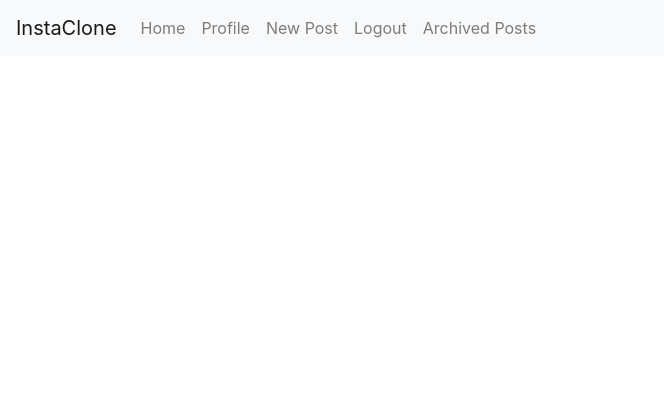
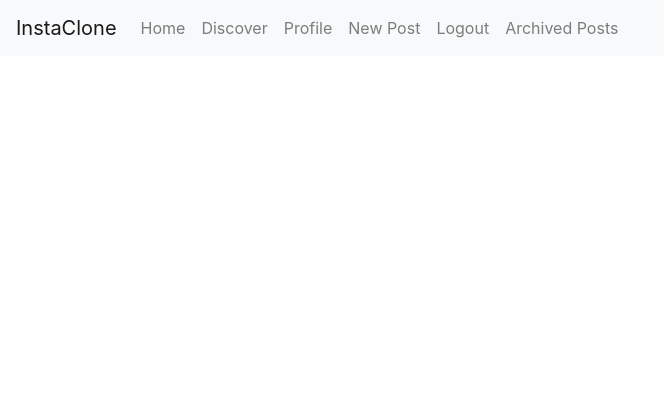
Before and after one commit to forty9unbeaten/instaClone, a Django app: page / in a window 1280 px wide. Shown: the top 420 px of the page, without its empty margins (0-664 px from the left). Run offline with Django 3.2, Linux system fonts and the light colour scheme; the visitor is signed in with stand-in values (Sample User, id 1); data comes from the database, SQL or seed files in the repository; data that the repository does not hold is empty; some libraries are stand-ins or nearby versions.

Commit message:
Homepage only people you follow, discover page working

```diff
--- a/instaPost/urls.py
+++ b/instaPost/urls.py
@@ -3,6 +3,7 @@ from . import views
 
 url_patterns = [
     path('', views.HomepageView.as_view(), name='home'),
+    path('discover/', views.DiscoverPageView.as_view(), name='discover'),
     path('newpost/', views.newpost, name='newPost'),
     path('like/<int:post_id>', views.like_post, name='like'),
     path('unlike/<int:post_id>', views.unlike_post, name='unlike'),
--- a/instaPost/views.py
+++ b/instaPost/views.py
@@ -13,6 +13,8 @@ from .forms import NewPostForm
 class HomepageView(View):
     def get(self, request):
         posts = Post.objects.filter(archived=False)
+        if request.user.is_authenticated:
+            posts = posts.filter(user__in=request.user.following.all())
         return render(
             request,
             'index.html',
@@ -20,6 +22,13 @@ class HomepageView(View):
                 'posts': posts
             })
 
+
+class DiscoverPageView(View):
+    def get(self, request):
+        posts = Post.objects.filter(archived=False)
+        if request.user.is_authenticated:
+            posts = posts.exclude(user__in=request.user.following.all())
+        return render(request, 'index.html', {'posts': posts})
 
 @login_required(login_url='/login/')
 def newpost(request):
--- a/templates/navbar.html
+++ b/templates/navbar.html
@@ -24,6 +24,10 @@
         <div class="navbar-nav">
             <a class="nav-item nav-link" href={% url 'home' %}>Home</a>
             {% if request.user.is_authenticated %}
+
+                <a
+                    class="nav-item nav-link"
+                    href={% url 'discover' %}>Discover</a>
 
                 <a
                     class="nav-item nav-link"
```
